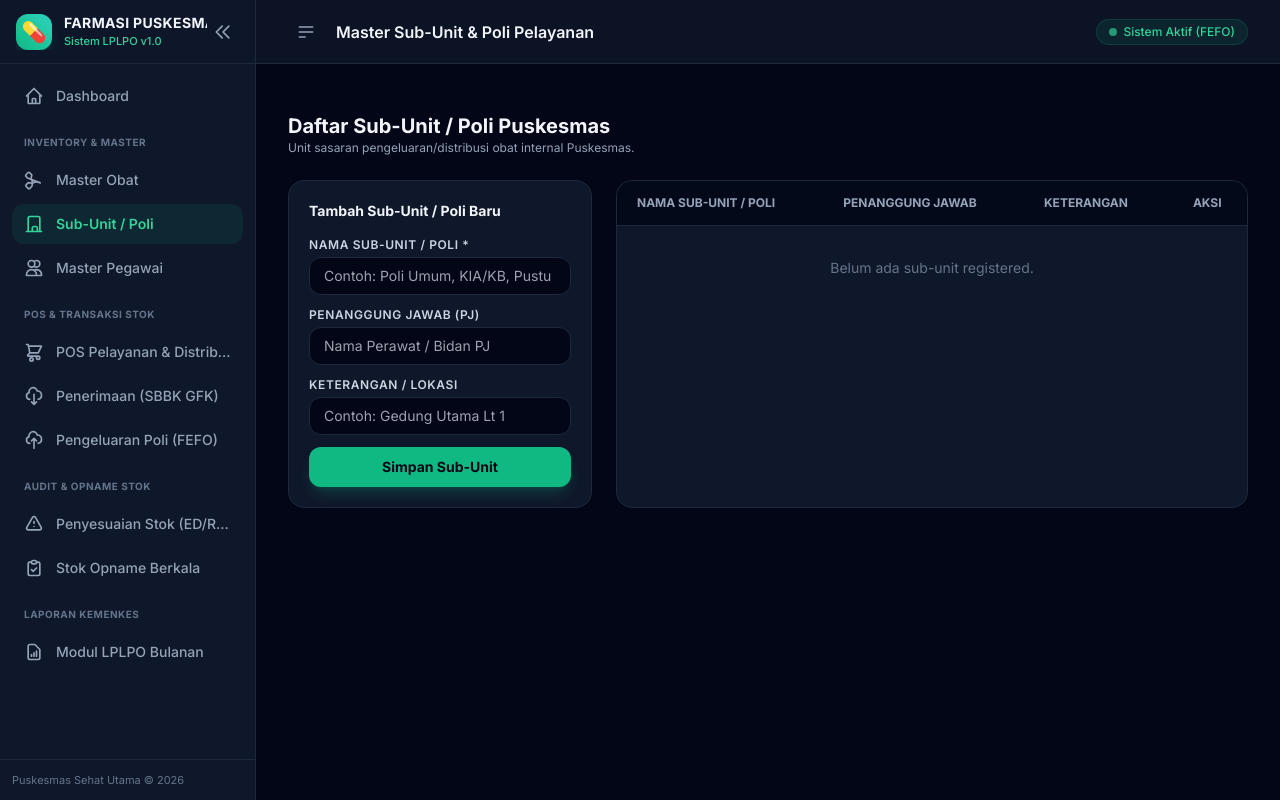
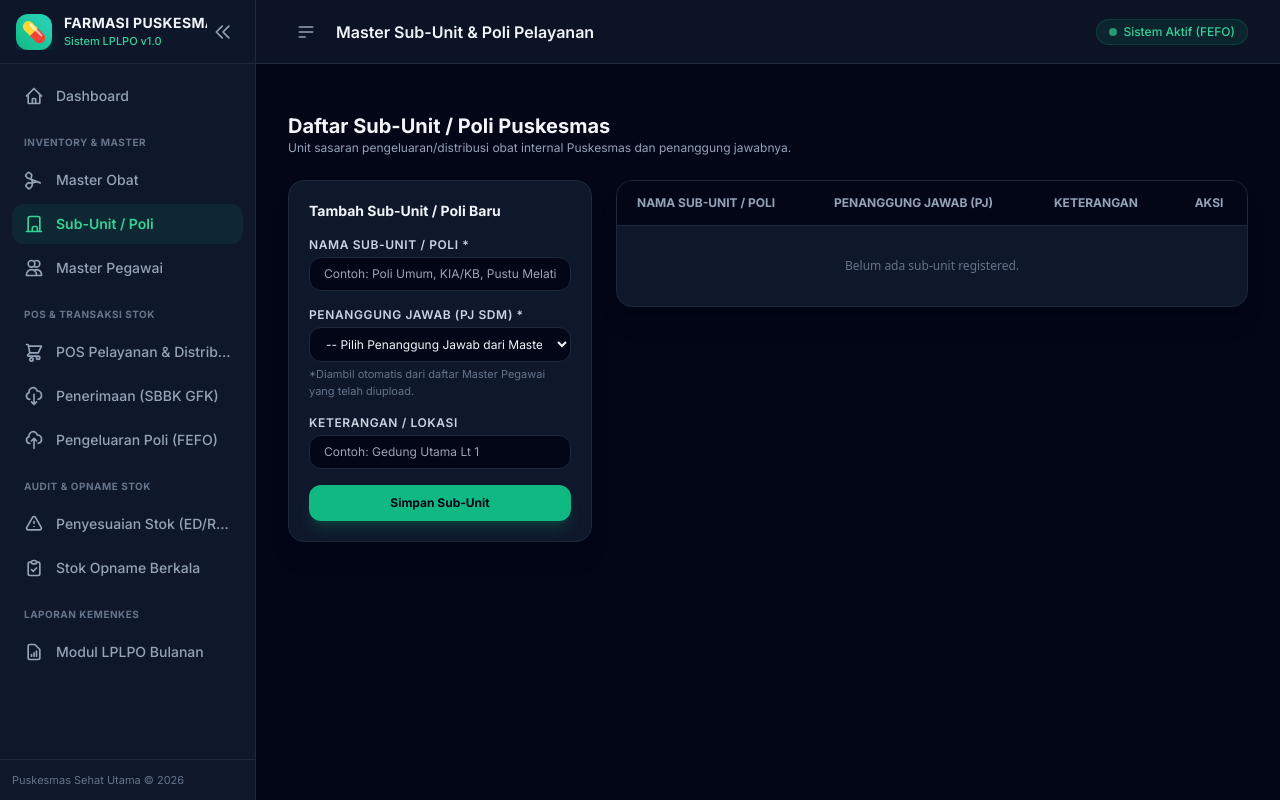
Before and after one commit to daril2work/sipot-6, a Flask app: page /subunit/ in a window 1280 px wide. Run offline with Flask 3, Linux system fonts and the light colour scheme; data that the repository does not hold is empty; some libraries are stand-ins or nearby versions.

Commit message:
Use employee dropdown list for Sub-Unit Penanggung Jawab

```diff
--- a/app/routes/subunit.py
+++ b/app/routes/subunit.py
@@ -1,5 +1,5 @@
 from flask import Blueprint, render_template, request, redirect, url_for, flash
-from app.models import db, SubUnit
+from app.models import db, SubUnit, Pegawai
 
 subunit_bp = Blueprint('subunit', __name__, url_prefix='/subunit')
 
@@ -8,7 +8,8 @@ def list_subunit():
     page = request.args.get('page', 1, type=int)
     pagination = SubUnit.query.order_by(SubUnit.nama_subunit.asc()).paginate(page=page, per_page=15, error_out=False)
     subunits = pagination.items
-    return render_template('subunit/list.html', subunits=subunits, pagination=pagination)
+    pegawai_list = Pegawai.query.order_by(Pegawai.nama_pegawai.asc()).all()
+    return render_template('subunit/list.html', subunits=subunits, pagination=pagination, pegawai_list=pegawai_list)
 
 @subunit_bp.route('/tambah', methods=['POST'])
 def tambah_subunit():
--- a/app/templates/subunit/list.html
+++ b/app/templates/subunit/list.html
@@ -4,73 +4,93 @@
 {% block header_title %}Master Sub-Unit & Poli Pelayanan{% endblock %}
 
 {% block content %}
-<div class="space-y-6" x-data="{ editModal: false, editId: null, editNama: '', editPJ: '', editKet: '' }">
+<div class="space-y-6" x-data="{ showEditModal: false, editData: { id: null, nama_subunit: '', penanggung_jawab: '', keterangan: '' } }">
 
     <div class="flex flex-col sm:flex-row items-start sm:items-center justify-between gap-4">
         <div>
             <h3 class="text-xl font-bold text-slate-100">Daftar Sub-Unit / Poli Puskesmas</h3>
-            <p class="text-xs text-slate-400">Unit sasaran pengeluaran/distribusi obat internal Puskesmas.</p>
+            <p class="text-xs text-slate-400">Unit sasaran pengeluaran/distribusi obat internal Puskesmas dan penanggung jawabnya.</p>
         </div>
     </div>
 
     <div class="grid grid-cols-1 lg:grid-cols-3 gap-6">
 
-        <!-- Form Tambah -->
-        <div class="bg-slate-900 rounded-2xl border border-slate-800 p-5 h-fit">
+        <!-- Form Tambah Sub-Unit Baru -->
+        <div class="bg-slate-900 rounded-2xl border border-slate-800 p-5 h-fit shadow-xl">
             <h4 class="font-bold text-slate-100 text-sm mb-4">Tambah Sub-Unit / Poli Baru</h4>
-            <form method="POST" action="{{ url_for('subunit.tambah_subunit') }}" class="space-y-3">
+            <form method="POST" action="{{ url_for('subunit.tambah_subunit') }}" class="space-y-4">
                 <div>
                     <label class="block text-xs font-semibold text-slate-300 uppercase tracking-wider mb-1">Nama Sub-Unit / Poli *</label>
-                    <input type="text" name="nama_subunit" required placeholder="Contoh: Poli Umum, KIA/KB, Pustu Melati" class="w-full px-3.5 py-2 bg-slate-950 border border-slate-800 rounded-xl text-sm text-slate-100 focus:outline-none focus:border-emerald-500">
+                    <input type="text" name="nama_subunit" required placeholder="Contoh: Poli Umum, KIA/KB, Pustu Melati" class="w-full px-3.5 py-2 bg-slate-950 border border-slate-800 rounded-xl text-xs text-slate-100 focus:outline-none focus:border-emerald-500">
                 </div>
 
                 <div>
-                    <label class="block text-xs font-semibold text-slate-300 uppercase tracking-wider mb-1">Penanggung Jawab (PJ)</label>
-                    <input type="text" name="penanggung_jawab" placeholder="Nama Perawat / Bidan PJ" class="w-full px-3.5 py-2 bg-slate-950 border border-slate-800 rounded-xl text-sm text-slate-100 focus:outline-none focus:border-emerald-500">
+                    <label class="block text-xs font-semibold text-slate-300 uppercase tracking-wider mb-1">Penanggung Jawab (PJ SDM) *</label>
+                    <select name="penanggung_jawab" class="w-full px-3 py-2 bg-slate-950 border border-slate-800 rounded-xl text-xs text-slate-100 focus:outline-none focus:border-emerald-500">
+                        <option value="">-- Pilih Penanggung Jawab dari Master Pegawai --</option>
+                        {% for p in pegawai_list %}
+                        <option value="{{ p.nama_pegawai }}">{{ p.nama_pegawai }} - {{ p.jabatan }} ({{ p.jenis_asn or 'ASN' }})</option>
+                        {% endfor %}
+                    </select>
+                    <p class="text-[11px] text-slate-500 mt-1">*Diambil otomatis dari daftar Master Pegawai yang telah diupload.</p>
                 </div>
 
                 <div>
                     <label class="block text-xs font-semibold text-slate-300 uppercase tracking-wider mb-1">Keterangan / Lokasi</label>
-                    <input type="text" name="keterangan" placeholder="Contoh: Gedung Utama Lt 1" class="w-full px-3.5 py-2 bg-slate-950 border border-slate-800 rounded-xl text-sm text-slate-100 focus:outline-none focus:border-emerald-500">
+                    <input type="text" name="keterangan" placeholder="Contoh: Gedung Utama Lt 1" class="w-full px-3.5 py-2 bg-slate-950 border border-slate-800 rounded-xl text-xs text-slate-100 focus:outline-none focus:border-emerald-500">
                 </div>
 
-                <button type="submit" class="w-full py-2.5 bg-emerald-500 hover:bg-emerald-400 text-slate-950 font-bold rounded-xl shadow-lg shadow-emerald-500/20 text-sm mt-2">
+                <button type="submit" class="w-full py-2.5 bg-emerald-500 hover:bg-emerald-400 text-slate-950 font-bold rounded-xl shadow-lg shadow-emerald-500/20 text-xs mt-2 transition-all">
                     Simpan Sub-Unit
                 </button>
             </form>
         </div>
 
         <!-- Tabel Sub-Unit -->
-        <div class="lg:col-span-2 bg-slate-900 rounded-2xl border border-slate-800 overflow-hidden">
+        <div class="lg:col-span-2 space-y-4">
+            <div class="bg-slate-900 rounded-2xl border border-slate-800 overflow-hidden shadow-xl">
                 <div class="overflow-x-auto">
-                <table class="w-full text-sm text-left">
-                    <thead class="text-xs uppercase bg-slate-950/80 text-slate-400 border-b border-slate-800">
+                    <table class="w-full text-xs text-left">
+                        <thead class="text-xs uppercase bg-slate-950 text-slate-400 border-b border-slate-800 whitespace-nowrap">
                             <tr>
                                 <th class="px-5 py-3.5">Nama Sub-Unit / Poli</th>
-                            <th class="px-5 py-3.5">Penanggung Jawab</th>
+                                <th class="px-5 py-3.5">Penanggung Jawab (PJ)</th>
                                 <th class="px-5 py-3.5">Keterangan</th>
                                 <th class="px-5 py-3.5 text-center">Aksi</th>
                             </tr>
                         </thead>
-                    <tbody class="divide-y divide-slate-800/60">
+                        <tbody class="divide-y divide-slate-800/60 font-sans">
                             {% if subunits %}
                                 {% for s in subunits %}
                                 <tr class="hover:bg-slate-800/40 transition-colors">
-                                <td class="px-5 py-4 font-bold text-slate-100">{{ s.nama_subunit }}</td>
-                                <td class="px-5 py-4 text-slate-300">{{ s.penanggung_jawab or '-' }}</td>
-                                <td class="px-5 py-4 text-slate-400 text-xs">{{ s.keterangan or '-' }}</td>
-                                <td class="px-5 py-4 text-center">
+                                    <td class="px-5 py-4 font-bold text-slate-100 whitespace-nowrap">{{ s.nama_subunit }}</td>
+                                    <td class="px-5 py-4 whitespace-nowrap">
+                                        {% if s.penanggung_jawab %}
+                                        <span class="px-2.5 py-1 rounded-lg text-xs font-semibold bg-emerald-500/10 text-emerald-300 border border-emerald-500/20">
+                                            👤 {{ s.penanggung_jawab }}
+                                        </span>
+                                        {% else %}
+                                        <span class="text-slate-500 text-xs">- Belum Diatur -</span>
+                                        {% endif %}
+                                    </td>
+                                    <td class="px-5 py-4 text-slate-400 text-xs whitespace-nowrap">{{ s.keterangan or '-' }}</td>
+                                    <td class="px-5 py-4 text-center whitespace-nowrap">
+                                        <div class="flex items-center justify-center gap-2">
+                                            <button @click="editData = { id: {{ s.id }}, nama_subunit: '{{ s.nama_subunit }}', penanggung_jawab: '{{ s.penanggung_jawab or '' }}', keterangan: '{{ s.keterangan or '' }}' }; showEditModal = true" class="p-1.5 text-slate-400 hover:text-amber-400 hover:bg-slate-800 rounded-lg" title="Edit Sub-Unit">
+                                                <svg class="w-4 h-4" fill="none" stroke="currentColor" viewBox="0 0 24 24"><path stroke-linecap="round" stroke-linejoin="round" stroke-width="2" d="M11 5H6a2 2 0 00-2 2v11a2 2 0 002 2h11a2 2 0 002-2v-5m-1.414-9.414a2 2 0 112.828 2.828L11.828 15H9v-2.828l8.586-8.586z"/></svg>
+                                            </button>
                                             <form method="POST" action="{{ url_for('subunit.hapus_subunit', id=s.id) }}" onsubmit="return confirm('Yakin ingin menghapus sub-unit ini?');">
-                                        <button type="submit" class="p-1.5 text-rose-400 hover:bg-rose-500/10 rounded-lg text-xs" title="Hapus">
-                                            Hapus
+                                                <button type="submit" class="p-1.5 text-slate-400 hover:text-rose-400 hover:bg-slate-800 rounded-lg" title="Hapus">
+                                                    <svg class="w-4 h-4" fill="none" stroke="currentColor" viewBox="0 0 24 24"><path stroke-linecap="round" stroke-linejoin="round" stroke-width="2" d="M19 7l-.867 12.142A2 2 0 0116.138 21H7.862a2 2 0 01-1.995-1.858L5 7m5 4v6m4-6v6m1-10V4a1 1 0 00-1-1h-4a1 1 0 00-1 1v3M4 7h16"/></svg>
                                                 </button>
                                             </form>
+                                        </div>
                                     </td>
                                 </tr>
                                 {% endfor %}
                             {% else %}
                                 <tr>
-                                <td colspan="4" class="text-center py-8 text-slate-500 text-sm">Belum ada sub-unit registered.</td>
+                                    <td colspan="4" class="text-center py-8 text-slate-500 text-xs">Belum ada sub-unit registered.</td>
                                 </tr>
                             {% endif %}
                         </tbody>
@@ -80,7 +100,45 @@
 
             <!-- Pagination Bar -->
             {% include 'pagination.html' %}
+        </div>
 
+    </div>
+
+    <!-- Modal Edit Sub-Unit -->
+    <div x-show="showEditModal" x-cloak class="fixed inset-0 z-50 bg-black/70 backdrop-blur-sm flex items-center justify-center p-4">
+        <div @click.away="showEditModal = false" class="bg-slate-900 border border-slate-800 rounded-2xl p-6 max-w-md w-full shadow-2xl space-y-4">
+            <div class="flex items-center justify-between pb-3 border-b border-slate-800">
+                <h4 class="font-bold text-slate-100 text-sm">Edit Sub-Unit / Poli</h4>
+                <button @click="showEditModal = false" class="text-slate-400 hover:text-slate-200 text-lg">&times;</button>
+            </div>
+
+            <form :action="'/subunit/' + editData.id + '/edit'" method="POST" class="space-y-4 text-xs">
+                <div>
+                    <label class="block font-semibold text-slate-300 mb-1">Nama Sub-Unit / Poli *</label>
+                    <input type="text" name="nama_subunit" x-model="editData.nama_subunit" required class="w-full px-3 py-2 bg-slate-950 border border-slate-800 rounded-xl text-slate-100 focus:outline-none focus:border-emerald-500">
+                </div>
+
+                <div>
+                    <label class="block font-semibold text-slate-300 mb-1">Penanggung Jawab (PJ SDM)</label>
+                    <select name="penanggung_jawab" x-model="editData.penanggung_jawab" class="w-full px-3 py-2 bg-slate-950 border border-slate-800 rounded-xl text-slate-100 focus:outline-none focus:border-emerald-500">
+                        <option value="">-- Pilih Penanggung Jawab dari Master Pegawai --</option>
+                        {% for p in pegawai_list %}
+                        <option value="{{ p.nama_pegawai }}">{{ p.nama_pegawai }} - {{ p.jabatan }} ({{ p.jenis_asn or 'ASN' }})</option>
+                        {% endfor %}
+                    </select>
+                </div>
+
+                <div>
+                    <label class="block font-semibold text-slate-300 mb-1">Keterangan / Lokasi</label>
+                    <input type="text" name="keterangan" x-model="editData.keterangan" class="w-full px-3 py-2 bg-slate-950 border border-slate-800 rounded-xl text-slate-100 focus:outline-none focus:border-emerald-500">
+                </div>
+
+                <div class="pt-3 border-t border-slate-800 flex justify-end gap-2">
+                    <button type="button" @click="showEditModal = false" class="px-4 py-2 bg-slate-800 text-slate-300 rounded-xl font-medium">Batal</button>
+                    <button type="submit" class="px-4 py-2 bg-emerald-500 text-slate-950 font-bold rounded-xl">Simpan Perubahan</button>
+                </div>
+            </form>
+        </div>
     </div>
 
 </div>
```
Lines whose indentation alone changed are shown as unchanged.
